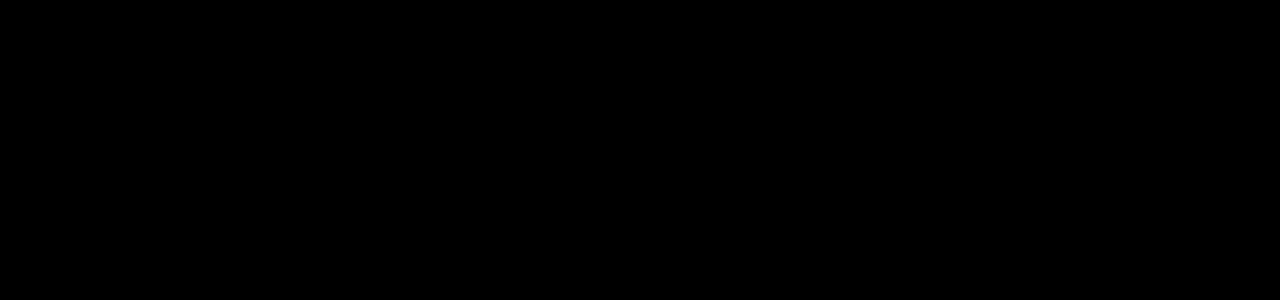
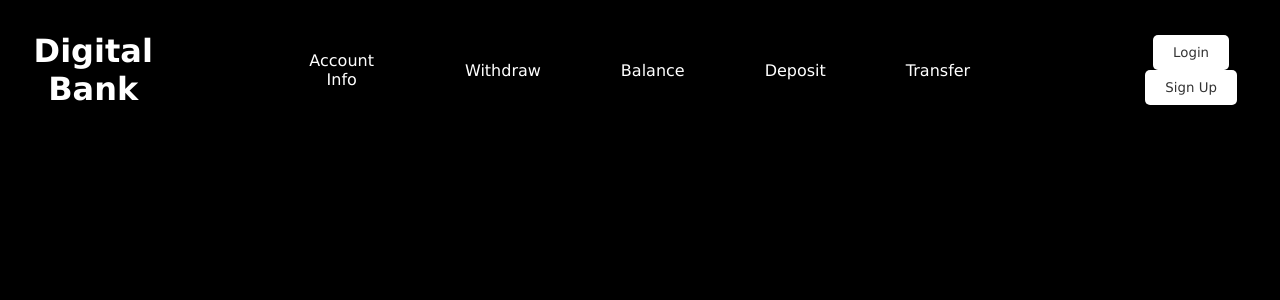
Before and after one commit to PROG4-DigitalBank/UI, a React (Create React App) app: page / in a window 1280 px wide. Before the commit this address had no page. Shown: the top 300 px of the page. Built offline with nearby package versions, Linux system fonts and the light colour scheme.

Commit message:
feat: navbar design with animation

```diff
--- a/src/App.js
+++ b/src/App.js
@@ -2,6 +2,7 @@
 import './components/auth/Signup'
 import './components/auth/Login'
 import { BrowserRouter as Router, Route, Routes } from 'react-router-dom'
+import Homepage from './components/home/Homepage'
 import Signup from './components/auth/Signup'
 import Login from './components/auth/Login'
 import BalanceInquiry from './components/features/BalanceInquiry'
@@ -17,7 +18,7 @@
           <Route path="/wmoney" element={<WithdrawMoney />} />
           <Route path="/balance" element={<BalanceInquiry />} />
           <Route path="/balancerep" element={<BalanceReplenishment />} />
-
+          <Route path="/" element={<Homepage />} />
         </Routes>
       </div>
     </Router>
--- a/src/components/features/BalanceInquiry.jsx
+++ b/src/components/features/BalanceInquiry.jsx
@@ -1,6 +1,8 @@
 import React, { useState, useEffect } from 'react'
 import './styles/balance.css'
 import { Link } from 'react-router-dom'
+
+//F3: Consulatation de solde
 
 const BalanceInquiry = () => {
   // State variables to hold balances
--- a/src/components/features/BalanceReplenishment.jsx
+++ b/src/components/features/BalanceReplenishment.jsx
@@ -1,10 +1,12 @@
-import React, {useState} from "react";
+import React, { useState } from 'react'
+
+// F4: Approvisionnement de solde
 
 function BalanceReplenishment() {
-    const [amount, setAmount] = useState('');
-    const [reason, setReason] = useState('');
-    const [effectDate, setEffectDate] = useState('');
-    const [registrationDate, setRegistrationDate] = useState('');
+  const [amount, setAmount] = useState('')
+  const [reason, setReason] = useState('')
+  const [effectDate, setEffectDate] = useState('')
+  const [registrationDate, setRegistrationDate] = useState('')
 
   const performReplenishment = () => {
     // Mocking backend call
@@ -12,39 +14,65 @@
       amount: amount,
       reason: reason,
       effectDate: effectDate,
-            registrationDate: registrationDate
-        };
+      registrationDate: registrationDate,
+    }
 
     // TODO: Send replenishmentData to backend for processing
-        console.log('Replenishment data:', replenishmentData);
+    console.log('Replenishment data:', replenishmentData)
     // Alert for demo purposes
-        alert('Replenishment successful!');
+    alert('Replenishment successful!')
 
     // TODO: Handle response from backend
-    };
+  }
 
   return (
     <div>
       <h1>Balance Replenishment</h1>
       <div>
         <label htmlFor="amount">Amount:</label>
-                <input type="number" id="amount" placeholder="Enter amount" value={amount} onChange={(e) => setAmount(e.target.value)} required />
+        <input
+          type="number"
+          id="amount"
+          placeholder="Enter amount"
+          value={amount}
+          onChange={(e) => setAmount(e.target.value)}
+          required
+        />
       </div>
       <div>
         <label htmlFor="reason">Reason:</label>
-                <input type="text" id="reason" placeholder="Enter reason" value={reason} onChange={(e) => setReason(e.target.value)} required />
+        <input
+          type="text"
+          id="reason"
+          placeholder="Enter reason"
+          value={reason}
+          onChange={(e) => setReason(e.target.value)}
+          required
+        />
       </div>
       <div>
         <label htmlFor="effectDate">Effective Date:</label>
-                <input type="date" id="effectDate" value={effectDate} onChange={(e) => setEffectDate(e.target.value)} required />
+        <input
+          type="date"
+          id="effectDate"
+          value={effectDate}
+          onChange={(e) => setEffectDate(e.target.value)}
+          required
+        />
       </div>
       <div>
         <label htmlFor="registrationDate">Registration Date:</label>
-                <input type="date" id="registrationDate" value={registrationDate} onChange={(e) => setRegistrationDate(e.target.value)} required />
+        <input
+          type="date"
+          id="registrationDate"
+          value={registrationDate}
+          onChange={(e) => setRegistrationDate(e.target.value)}
+          required
+        />
       </div>
       <button onClick={performReplenishment}>Replenish</button>
     </div>
-    );
+  )
 }
 
-export default BalanceReplenishment;
+export default BalanceReplenishment
--- /dev/null
+++ b/src/components/home/Homepage.jsx
@@ -0,0 +1,29 @@
+import React from 'react'
+import './styles/home.css'
+import { Link } from 'react-router-dom'
+
+function Homepage() {
+  return (
+    <>
+      <div className="nav">
+        <div className="nav-links">
+          <Link to="/">
+            <h1 className="logo">Digital Bank</h1>
+          </Link>
+          <Link to="/" className='link-'>Account Info</Link>
+          <Link to="/"className='link-'>Withdraw</Link>
+          <Link to="/"className='link-'>Balance</Link>
+          <Link to="/"className='link-'>Deposit</Link>
+          <Link to="/"className='link-'>Transfer</Link>
+        </div>
+
+        <div className="buttons-container">
+          <button>Login</button>
+          <button>Sign Up</button>
+        </div>
+      </div>
+    </>
+  )
+}
+
+export default Homepage
--- /dev/null
+++ b/src/components/home/styles/home.css
@@ -0,0 +1,80 @@
+.nav-links, .nav{
+    display: flex;
+    flex-direction: row;
+    align-items: center;
+    gap: 5rem;
+    justify-content: center;
+}
+.logo{
+    margin-right: 2rem;
+}
+.link- {
+    color: white;
+    position: relative;
+    animation: slideIn 1s ease;
+  }
+
+  .link-::before {
+    content: '';
+    position: absolute;
+    width: 100%;
+    height: 2px;
+    background-color: white;
+    bottom: -0.5rem;
+    left: 0;
+    transform: scaleX(0);
+    transition: transform 0.3s ease;
+  }
+
+  .link-:hover::before {
+    transform: scaleX(1);
+  }
+
+.nav{
+    margin-top: 2rem;
+}
+
+.buttons-container button{
+    margin-left: 20px;
+    padding: 10px 20px;
+    background-color: #fff;
+    color: #333;
+    border: none;
+    border-radius: 5px;
+    cursor: pointer;
+}
+.buttons-container button:hover{
+    animation: buttonZoom 1.5s ease;
+}
+
+.buttons-container{
+    margin-left: 2rem;
+}
+@keyframes buttonZoom {
+    0% {
+      transform: scale(1);
+    }
+    100% {
+      transform: scale(1.2);
+    }
+  }
+
+
+@keyframes slideIn {
+    0% {
+      transform: translateY(-100%);
+    }
+
+    100% {
+      transform: translateY(0);
+    }
+  }
+
+  @keyframes buttonZoomIn {
+    0% {
+      transform: scale(1.1);
+    }
+    100% {
+      transform: scale(1.2);
+    }
+  }
```
Also changed, not shown: src/components/features/WithdrawMoney.jsx (+10 -14 lines). Lines whose indentation alone changed are shown as unchanged.
